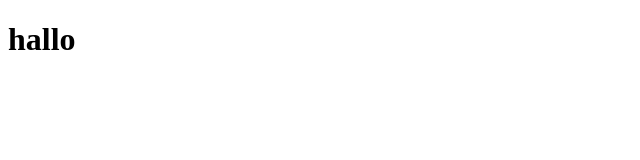
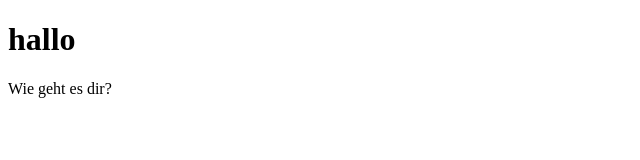
Before and after one commit to s2210456014/APM2024G1, a plain HTML site: page index.html in a window 1280 px wide. Shown: the whole page, without its empty margins (0-640 px from the left). Drawn offline with Linux system fonts and the light colour scheme.

Commit message:
Initial check in

```diff
--- a/index.html
+++ b/index.html
@@ -6,6 +6,6 @@
 </head>
 <body>
 <h1>hallo</h1>
-
+<p>Wie geht es dir?</p>
 </body>
 </html>
```
